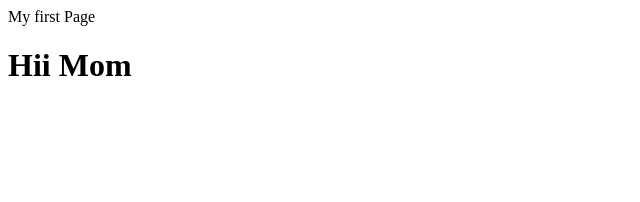
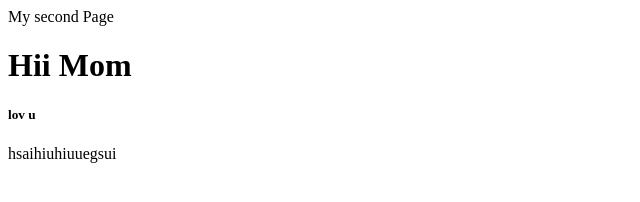
Before and after one commit to 12btcse1108/SampleTest, a plain HTML site: page sample1.html in a window 1280 px wide. Shown: the whole page, without its empty margins (0-640 px from the left). Drawn offline with Linux system fonts and the light colour scheme.

Commit message:
mu sec page

```diff
--- a/sample1.html
+++ b/sample1.html
@@ -1,7 +1,9 @@
 <DOCTYPE html>
 <html>
-<head>My first Page</head>
+<head>My second Page</head>
 <body>
 <h1>Hii Mom</h1>
+<h5>lov u</h5>
+<p>hsaihiuhiuuegsui</p>
 </body>
 </html>
```
